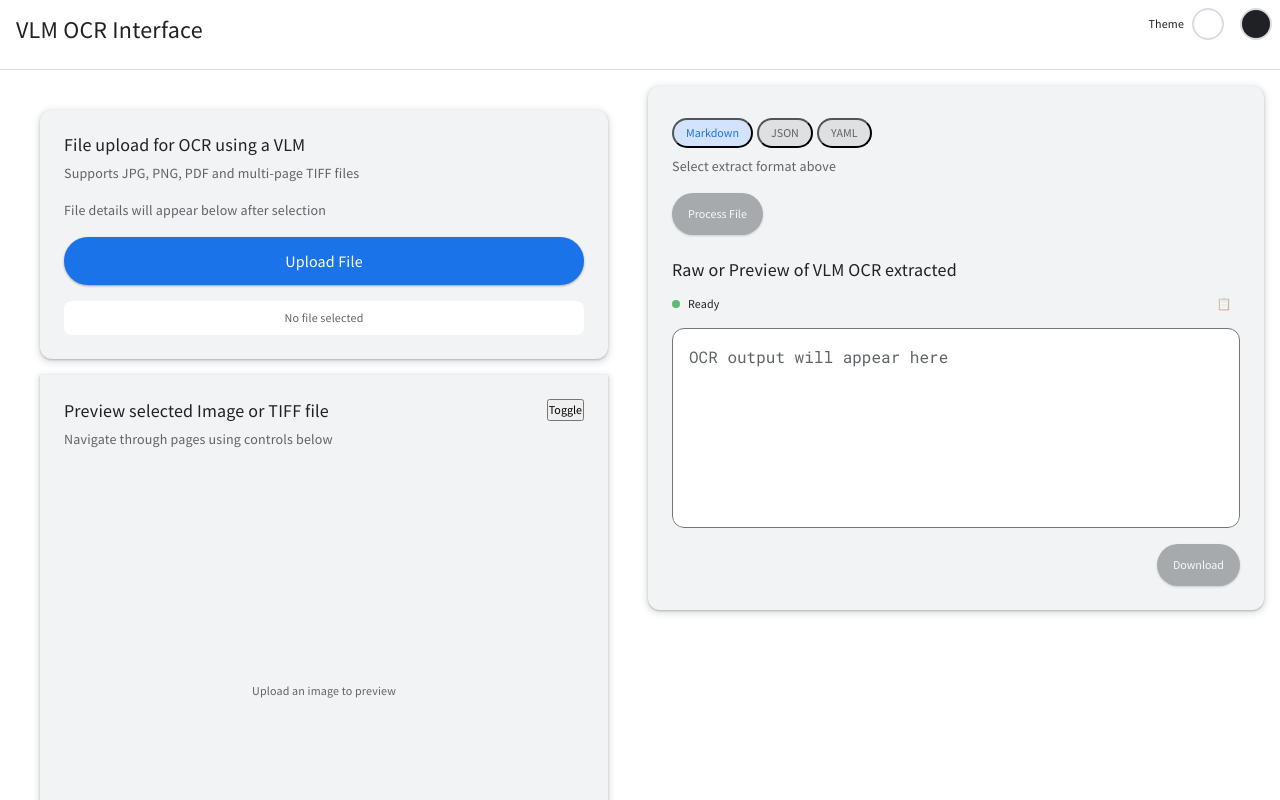
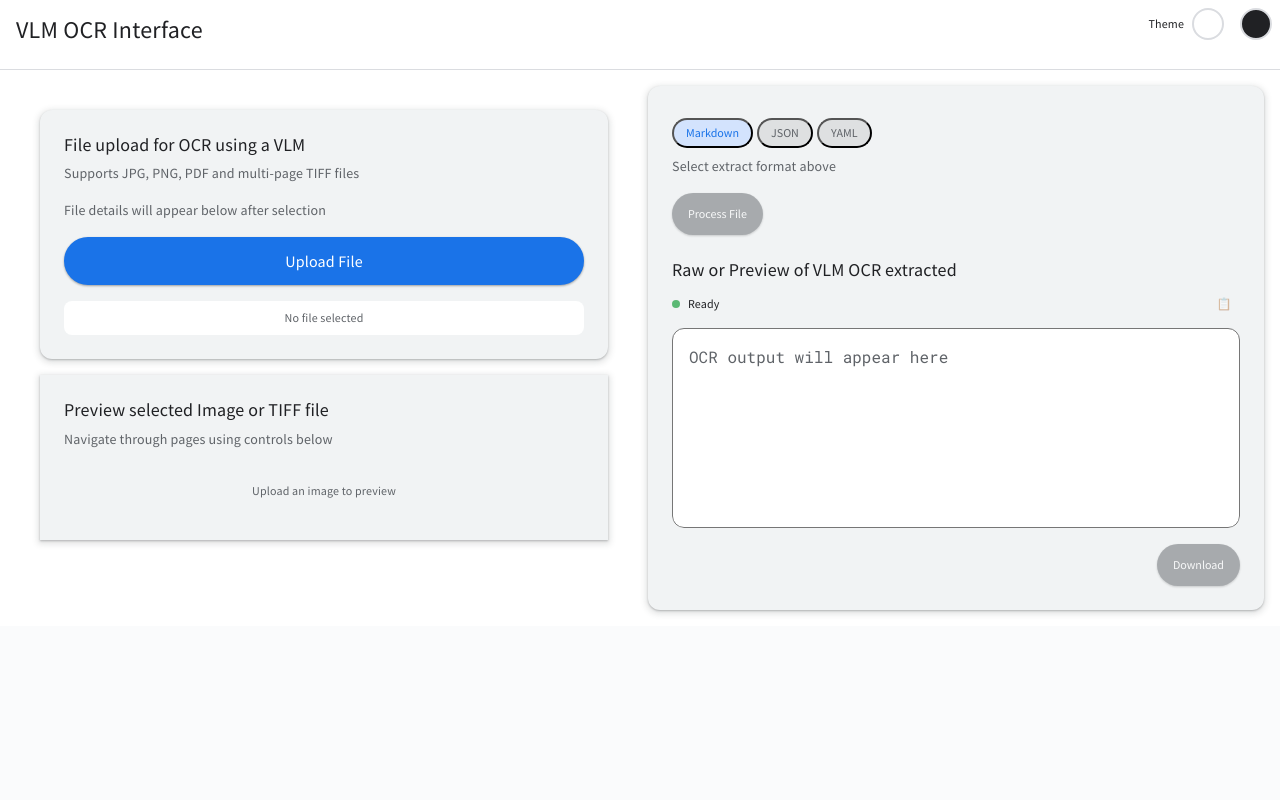
Before and after one commit to vegeta03/vlm-ocr-ng, an Angular app: page / in a window 1280 px wide. Shown: the top 800 px of the page. Built offline with nearby package versions, Linux system fonts and the light colour scheme.

Commit message:
Remove preview size toggle functionality and update styles for image preview component to ensure it fills remaining vertical space.

```diff
--- a/src/app/image-preview/image-preview.html
+++ b/src/app/image-preview/image-preview.html
@@ -1,14 +1,6 @@
 <div class="preview-section bg-surface-variant elevation-2">
   <div class="preview-controls">
     <h2 class="text-title-large">Preview selected Image or TIFF file</h2>
-    <button
-      id="togglePreviewSize"
-      class="btn-toggle-size"
-      (click)="toggleSize()"
-      [title]="previewLarge ? 'Reduce preview size' : 'Enlarge preview'"
-    >
-      Toggle
-    </button>
   </div>
   <p class="text-body-medium text-on-surface-variant mb-4">
     Navigate through pages using controls below
--- a/src/app/image-preview/image-preview.scss
+++ b/src/app/image-preview/image-preview.scss
@@ -0,0 +1,15 @@
+/* Ensure the preview fills remaining vertical space inside left-panel */
+:host {
+  display: block;
+}
+
+.preview-section {
+  display: flex;
+  flex-direction: column;
+  flex: 1 1 auto;
+}
+
+#imagePreview {
+  flex: 1 1 auto;
+  min-height: 0; /* allow flex container to shrink properly */
+}
--- a/src/app/image-preview/image-preview.ts
+++ b/src/app/image-preview/image-preview.ts
@@ -9,7 +9,6 @@ import { FileState } from '../core/file-state';
 })
 export class ImagePreview {
   private readonly state = inject(FileState);
-  previewLarge = false;
 
   readonly pages = computed(() => this.state.totalPages());
   readonly page = computed(() => this.state.currentPage());
@@ -22,11 +21,7 @@ export class ImagePreview {
     return URL.createObjectURL(file);
   });
 
-  toggleSize() {
-    this.previewLarge = !this.previewLarge;
-    document.body.classList.toggle('preview-large', this.previewLarge);
-    localStorage.setItem('vlm-ocr-preview-large', String(this.previewLarge));
-  }
+  // removed preview size toggle; preview always fills remaining space
 
   nav(delta: number) {
     const n = this.state.currentPage() + delta;
```
